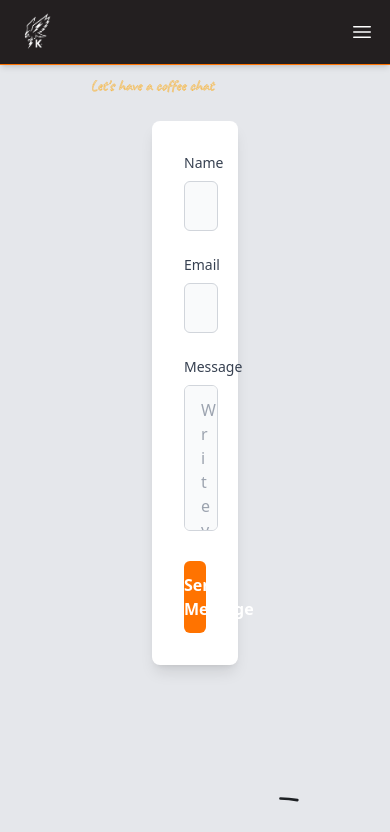
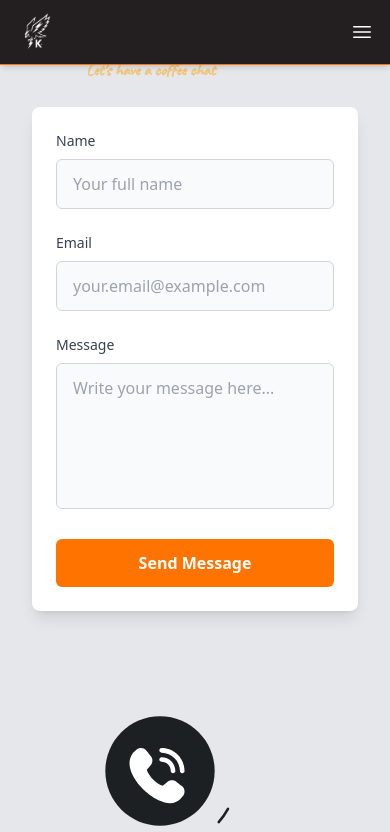
Before and after one commit to KalharaBatangala/portfolio-next, a Next.js app: page /contact in a window 390 px wide. Shown: the top 832 px of the page. Built offline with nearby package versions, Linux system fonts and the light colour scheme.

Commit message:
updated contact page

```diff
--- a/package.json
+++ b/package.json
@@ -20,6 +20,7 @@
     "react-dom": "19.1.0",
     "react-icons": "^5.5.0",
     "react-toggle-dark-mode": "^1.1.1",
+    "sweetalert2": "^11.22.4",
     "uuid": "^11.1.0"
   },
   "devDependencies": {
--- a/src/app/contact/page.tsx
+++ b/src/app/contact/page.tsx
@@ -1,15 +1,146 @@
+// 'use client';
+
+// import { useState } from 'react';
+// import Handwriting from '@/components/HandWriting';
+// import ContactAnimation from '@/components/ConnectAnimation';
+
+
+// // export const metadata = {
+// //   title: 'Kalhara Profile | Contact',
+// //   description: 'My project portfolio - contact page',
+// // };
+
+
+// export default function Contact() {
+//   const [formData, setFormData] = useState({
+//     name: '',
+//     email: '',
+//     message: '',
+//   });
+
+//   const handleChange = (
+//     e: React.ChangeEvent<HTMLInputElement | HTMLTextAreaElement>
+//   ) => {
+//     setFormData({
+//       ...formData,
+//       [e.target.name]: e.target.value,
+//     });
+//   };
+
+//   const handleSubmit = (e: React.FormEvent) => {
+//     e.preventDefault();
+//     alert('Message sent! Thank you for reaching out.');
+//     setFormData({ name: '', email: '', message: '' });
+//   };
+
+//   return (
+//     <div className="min-h-screen bg-gray-200 dark:bg-gray-900 px-6 py-20 sm:py-32 flex flex-col items-center">
+//       <Handwriting />
+
+//       {/* Side-by-side layout */}
+//       <div className="flex flex-col lg:flex-row items-center justify-center gap-24 w-full max-w-6xl px-32">
+
+
+//         {/* Form */}
+//         <form
+//           onSubmit={handleSubmit}
+//           className="flex-1 w-full max-w-lg bg-white dark:bg-gray-800 rounded-lg shadow-lg p-8"
+//         >
+//           <div className="mb-6">
+//             <label
+//               htmlFor="name"
+//               className="block mb-2 text-sm font-medium text-gray-700 dark:text-gray-300"
+//             >
+//               Name
+//             </label>
+//             <input
+//               type="text"
+//               id="name"
+//               name="name"
+//               required
+//               value={formData.name}
+//               onChange={handleChange}
+//               className="w-full px-4 py-3 rounded-md border border-gray-300 dark:border-gray-600 bg-gray-50 dark:bg-gray-700 text-gray-900 dark:text-white placeholder-gray-400 focus:outline-none focus:ring-2 focus:ring-secondary focus:border-secondary transition"
+//               placeholder="Your full name"
+//               style={{ fontSize: '1rem' }}
+//             />
+//           </div>
+
+//           <div className="mb-6">
+//             <label
+//               htmlFor="email"
+//               className="block mb-2 text-sm font-medium text-gray-700 dark:text-gray-300"
+//             >
+//               Email
+//             </label>
+//             <input
+//               type="email"
+//               id="email"
+//               name="email"
+//               required
+//               value={formData.email}
+//               onChange={handleChange}
+//               className="w-full px-4 py-3 rounded-md border border-gray-300 dark:border-gray-600 bg-gray-50 dark:bg-gray-700 text-gray-900 dark:text-white placeholder-gray-400 focus:outline-none focus:ring-2 focus:ring-secondary focus:border-secondary transition"
+//               placeholder="your.email@example.com"
+//               style={{ fontSize: '1rem' }}
+//             />
+//           </div>
+
+//           <div className="mb-6">
+//             <label
+//               htmlFor="message"
+//               className="block mb-2 text-sm font-medium text-gray-700 dark:text-gray-300"
+//             >
+//               Message
+//             </label>
+//             <textarea
+//               id="message"
+//               name="message"
+//               rows={5}
+//               required
+//               value={formData.message}
+//               onChange={handleChange}
+//               className="w-full px-4 py-3 rounded-md border border-gray-300 dark:border-gray-600 bg-gray-50 dark:bg-gray-700 text-gray-900 dark:text-white placeholder-gray-400 focus:outline-none focus:ring-2 focus:ring-secondary focus:border-secondary transition resize-none"
+//               placeholder="Write your message here..."
+//               style={{ fontSize: '1rem' }}
+//             />
+//           </div>
+
+//           <button
+//             type="submit"
+//             className="w-full py-3 bg-secondary text-white font-semibold rounded-md hover:bg-orange-600 transition-colors duration-300"
+//           >
+//             Send Message
+//           </button>
+//         </form>
+
+//         {/* Animation */}
+//         <div className="flex-1 w-full flex items-center justify-center">
+//           <div className="w-full max-w-[400px]">
+//             <ContactAnimation />
+//           </div>
+//         </div>
+//       </div>
+//     </div>
+//   );
+// }
+
+
 'use client';
 
 import { useState } from 'react';
+import { Metadata } from 'next';
 import Handwriting from '@/components/HandWriting';
 import ContactAnimation from '@/components/ConnectAnimation';
+import Swal from 'sweetalert2';
 
 
-// export const metadata = {
-//   title: 'Kalhara Profile | Contact',
-//   description: 'My project portfolio - contact page',
+// export const metadata: Metadata = {
+//   title: "Contact", // Becomes "Contact | Kalhara Profile"
+//   description: "Contact Kalhara Batangala for DevOps, system administration, or deep learning inquiries.",
+//   viewport: "width=device-width, initial-scale=1",
+//   keywords: "Kalhara Batangala, contact, DevOps, portfolio",
 // };
-
 
 export default function Contact() {
   const [formData, setFormData] = useState({
@@ -27,24 +158,30 @@ export default function Contact() {
     });
   };
 
-  const handleSubmit = (e: React.FormEvent) => {
+  const handleSubmit = async (e: React.FormEvent) => {
     e.preventDefault();
-    alert('Message sent! Thank you for reaching out.');
+    // alert('Message sent! Thank you for reaching out.');
+    Swal.fire({
+  icon: 'success',
+  title: 'Message sent!',
+  text: 'Thank you for reaching out.',
+  confirmButtonColor: '#4CAF50', // Green button
+  timer: 5000, // Auto-close after 3s (optional)
+  timerProgressBar: true, // Progress bar for elegance
+});
     setFormData({ name: '', email: '', message: '' });
   };
 
   return (
-    <div className="min-h-screen bg-gray-200 dark:bg-gray-900 px-6 py-20 sm:py-32 flex flex-col items-center">
+    <div className="min-h-screen bg-gray-200 dark:bg-gray-900 px-4 sm:px-6 py-16 sm:py-24 flex flex-col items-center animate-fade-in">
       <Handwriting />
 
-      {/* Side-by-side layout */}
-      <div className="flex flex-col lg:flex-row items-center justify-center gap-24 w-full max-w-6xl px-32">
-
-
+      {/* Side-by-side layout, stacked on mobile */}
+      <div className="flex flex-col sm:flex-row items-center justify-center gap-8 sm:gap-12 lg:gap-24 w-full max-w-6xl px-4 sm:px-8 lg:px-32">
         {/* Form */}
         <form
           onSubmit={handleSubmit}
-          className="flex-1 w-full max-w-lg bg-white dark:bg-gray-800 rounded-lg shadow-lg p-8"
+          className="flex-1 w-full max-w-lg bg-white dark:bg-gray-800 rounded-lg shadow-lg p-6 sm:p-8 animate-fade-in-delay"
         >
           <div className="mb-6">
             <label
@@ -115,7 +252,7 @@ export default function Contact() {
         </form>
 
         {/* Animation */}
-        <div className="flex-1 w-full flex items-center justify-center">
+        <div className="flex-1 w-full flex items-center justify-center animate-fade-in-delay">
           <div className="w-full max-w-[400px]">
             <ContactAnimation />
           </div>
```
Also changed, not shown: 1 other file (tests, documents, lock files or other folders).
